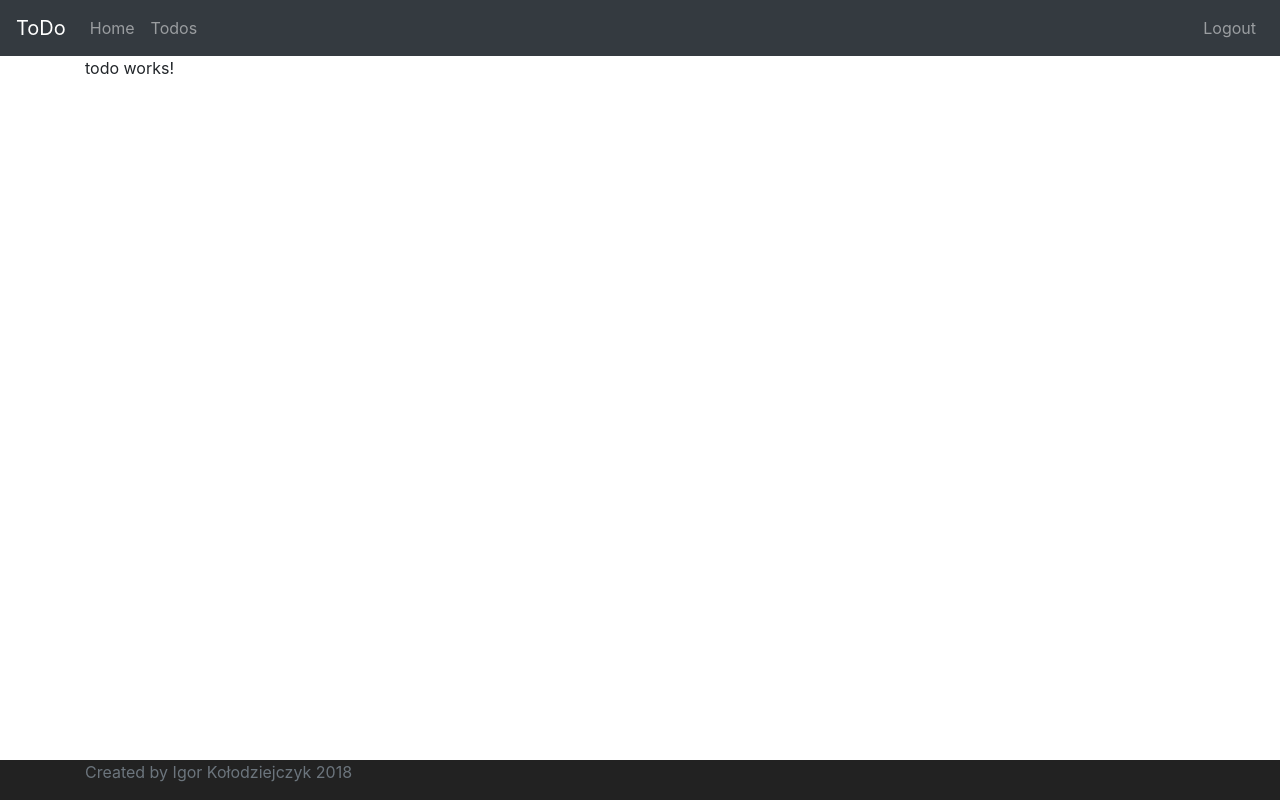
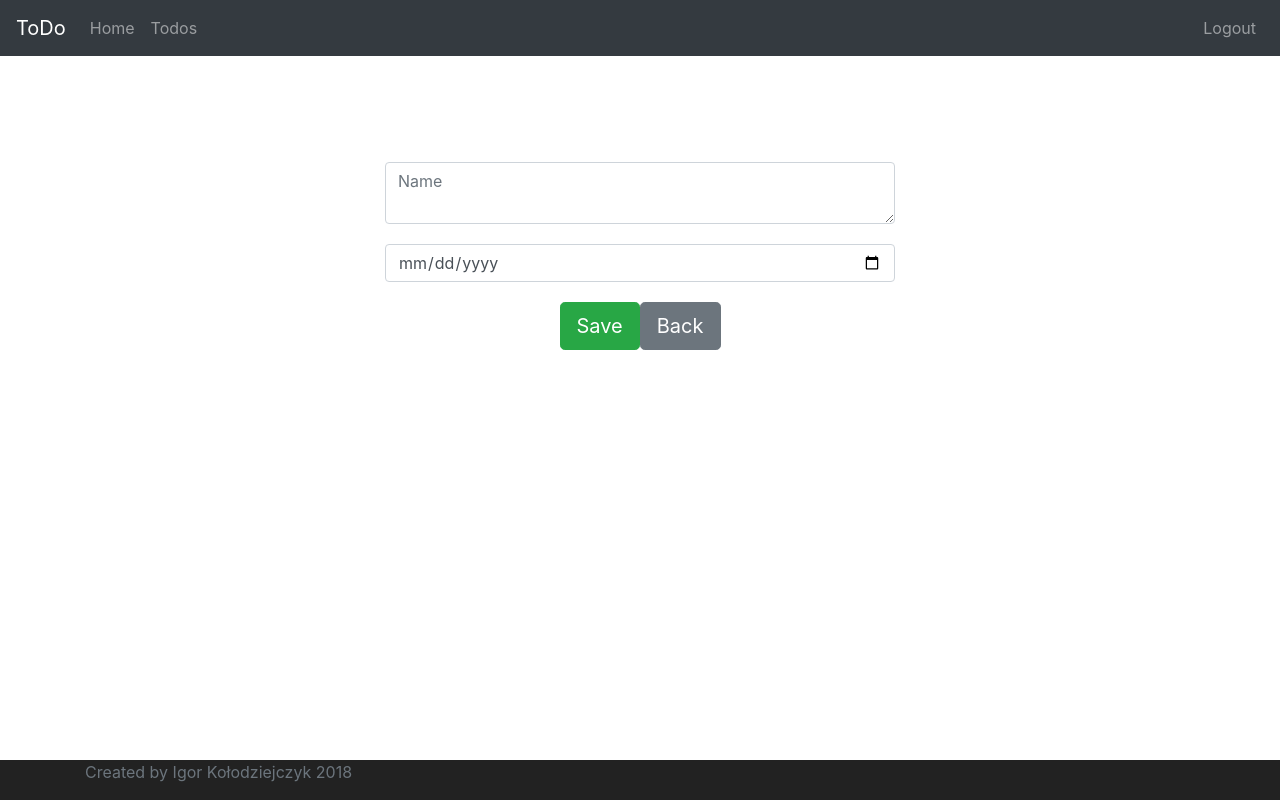
Before and after one commit to igorkol1/ToDo, an Angular app in the folder frontend/todo/: page /todos/1 in a window 1280 px wide. Built offline with nearby package versions, Linux system fonts and the light colour scheme; sample sign-in values are in the browser's storage.

Commit message:
Draft of todo page

```diff
--- a/frontend/todo/src/app/todo/todo.component.css
+++ b/frontend/todo/src/app/todo/todo.component.css
@@ -0,0 +1,14 @@
+textarea {
+    margin-top: 20px;
+    margin-bottom: 20px;
+}
+
+input {
+    margin-top: 20px;
+    margin-bottom: 20px;
+}
+
+button {
+    margin-bottom: 20px;
+    float: center;
+}
--- a/frontend/todo/src/app/todo/todo.component.html
+++ b/frontend/todo/src/app/todo/todo.component.html
@@ -1,3 +1,12 @@
-<p>
-  todo works!
-</p>
+<div class="container" style="height:50vh;">
+  <div class="h-100 d-flex justify-content-center align-items-center">
+    <div class="form col-md-6">
+        <textarea class="form-control todo-field" placeholder="Name"></textarea>
+        <input class="form-control todo-field" type="date" name="targetDate" required="required" placeholder="Date">
+        <div class="conteiner justify-content-center" style="text-align:center;">
+            <button class="btn btn-success btn-lg" (click)="saveTodo()">Save</button>
+            <button class="btn btn-secondary btn-lg" (click)="backToList()">Back</button>
+        </div>
+    </div>
+  </div>
+</div>
```
